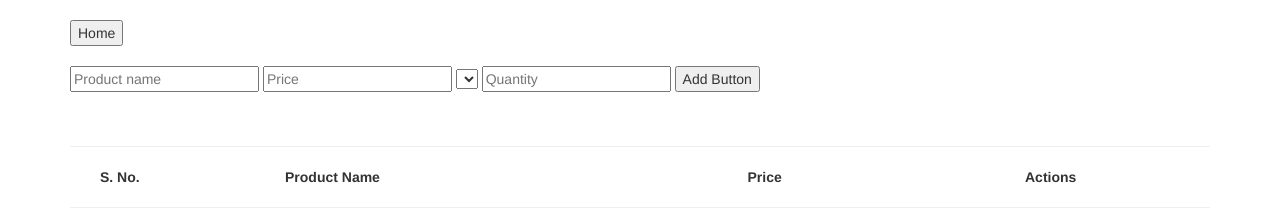
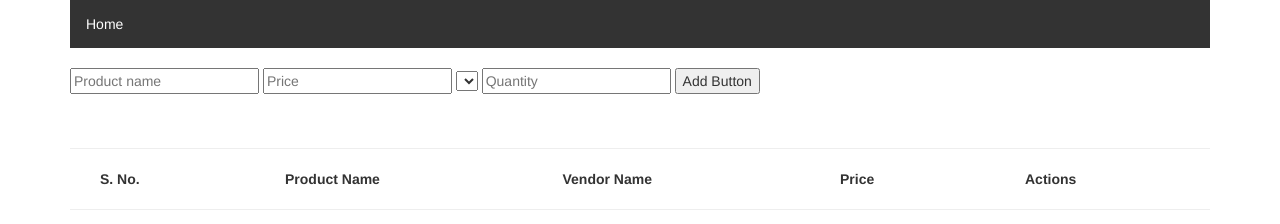
Before and after one commit to pankajyadav01/NodeJs-Shopping-Cart, a website: page public/products.html in a window 1280 px wide. Drawn offline with nearby package versions, Linux system fonts and the light colour scheme; no server answers.

Commit message:
Added NavBar and Vendor name

```diff
--- a/public/mycart.js
+++ b/public/mycart.js
@@ -15,8 +15,8 @@ $(()=>{
                     <label class="col-xs-2">${count}</label>
                     <label class="col-xs-4">${item.product.name}</label>
                     <label class="col-xs-2">${item.qty}</label>
-                    <label class="col-xs-2">${item.product.price}</label>
-                    <label class="col-xs-2">${net}</label>
+                    <label class="col-xs-2">Rs. ${item.product.price}</label>
+                    <label class="col-xs-2">Rs. ${net}</label>
 
                   </div>
                   <br>
@@ -38,7 +38,7 @@ $(()=>{
                     alert('Please Login First')
                 }
                 $('#total').append(
-                    `${data.total}`)
+                    `Rs. ${data.total}`)
 
 
 
--- a/public/products.html
+++ b/public/products.html
@@ -8,10 +8,41 @@
 
     <link href="https://maxcdn.bootstrapcdn.com/bootstrap/3.3.5/css/bootstrap.min.css" rel="stylesheet"/>
     <title>Document</title>
+    <style>
+            ul {
+              list-style-type: none;
+              margin: 0;
+              padding: 0;
+              overflow: hidden;
+              background-color: #333;
+            }
+
+            li {
+              float: left;
+            }
+
+            li a {
+              display: block;
+              color: white;
+              text-align: center;
+              padding: 14px 16px;
+              text-decoration: none;
+            }
+
+            li a:hover:not(.active) {
+              background-color: #111;
+            }
+
+            .active {
+              background-color: #4CAF50;
+            }
+            </style>
 </head>
-<body class="container"><br>
-    <button onclick="window.location.href='/index.html'">Home</button>
-    <br><br>
+<body class="container">
+        <ul>
+                <li><a href="/index.html">Home</a></li>
+              </ul>
+    <br>
     <form>
         <input id="name" name="name" placeholder="Product name" type="text">
         <input id="price" name="price" placeholder="Price" type="number">
@@ -24,8 +55,9 @@
 <strong>
 <div class="col-xs-12">
     <label class="col-xs-2">S. No.</label>
-    <label class="col-xs-5">Product Name</label>
-    <label class="col-xs-3">Price</label>
+    <label class="col-xs-3">Product Name</label>
+    <label class="col-xs-3">Vendor Name</label>
+    <label class="col-xs-2">Price</label>
     <label class="col-xs-2">Actions</label>
   </div></strong>
   <br>
--- a/public/products.js
+++ b/public/products.js
@@ -56,8 +56,9 @@ function refreshList(){
             $('#productList').append(
                 `<div class="col-xs-12">
                 <label class="col-xs-2">${count}</label>
-                <label class="col-xs-5">${product.name}</label>
-                <label class="col-xs-3">${product.price}</label>
+                <label class="col-xs-3">${product.name}</label>
+                <label class="col-xs-3">${product.vendor}</label>
+                <label class="col-xs-2">Rs. ${product.price}</label>
                 <button onclick="deleteProduct(${product.id})" class="col-xs-2">Delete</label>
               </div>
               <br>
```
Also changed, not shown: public/cart.html (+35 -3 lines), public/index.html (+38 -3 lines), public/vendors.html (+34 -1 lines).
